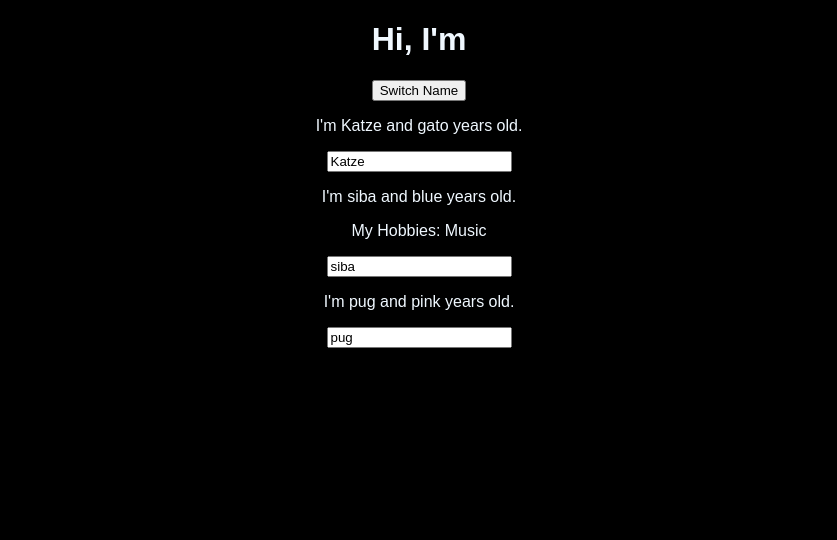
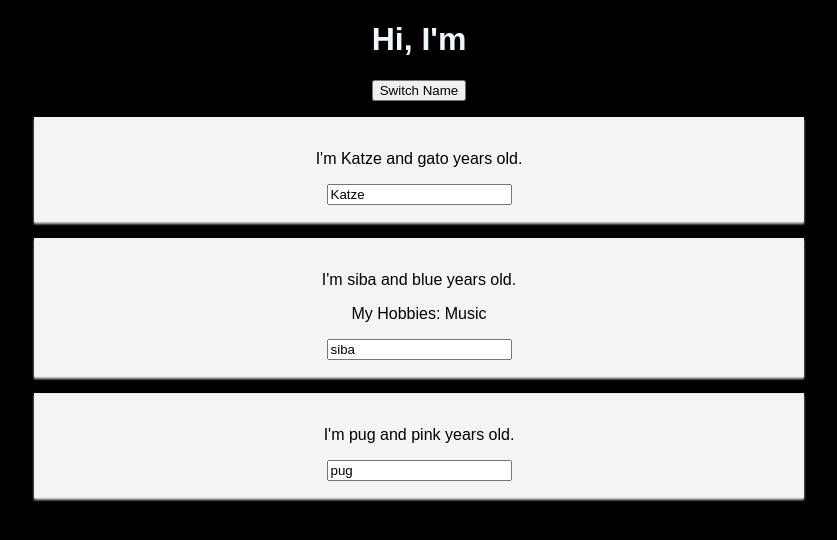
Before and after one commit to NightThinker/react-create-app, a React (Create React App) app: page / in a window 1280 px wide. Shown: the top 540 px of the page, without its empty margins (221-1058 px from the left). Built offline with nearby package versions, Linux system fonts and the light colour scheme.

Commit message:
add styling external

```diff
--- /dev/null
+++ b/src/person/person.css
@@ -0,0 +1,10 @@
+.Person {
+  width: 60%;
+  margin: 16px auto;
+  padding: 16px 0;
+  border: 1px solid #eee;
+  box-shadow: 0 2px 2px #ccc;
+  text-align: center;
+  background: #f4f4f4;
+  color: black;
+}
--- a/src/person/person.js
+++ b/src/person/person.js
@@ -1,8 +1,9 @@
 import React from 'react';
+import './person.css';
 
 const person = (props) =>  {
   return (
-    <div>
+    <div className="Person">
       <p onClick={props.click}>I'm {props.name} and {props.age} years old.</p>
       <p>{props.children}</p>
       <input type="text" onChange={props.changed} value={props.name} />
```
